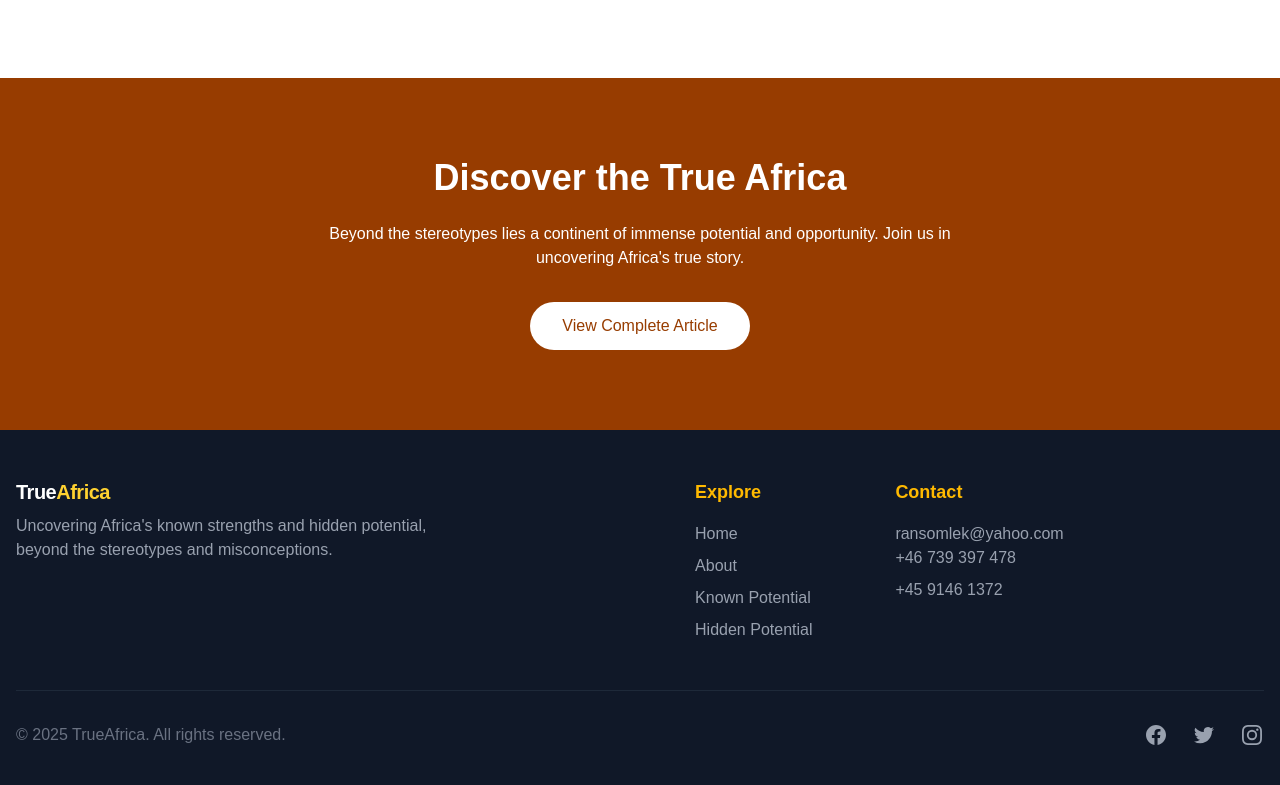
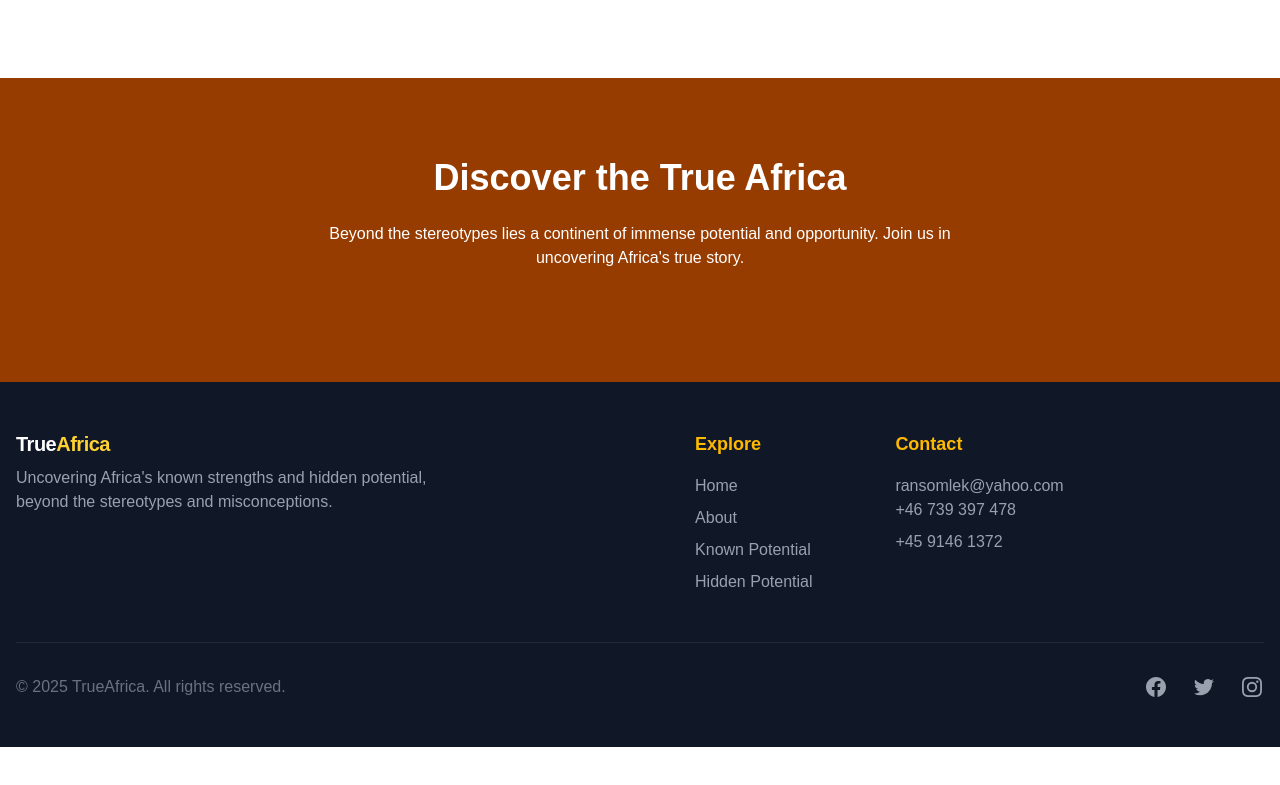
Before and after one commit to Wung-brandon/TrueAfri, a Next.js app: page / in a window 1280 px wide. Shown: the part 3756-4541 px from the top of the page. After the commit the page ends 4503 px from the top, so only its background shows below. Built offline with nearby package versions, Linux system fonts and the light colour scheme.

Commit message:
commented the view complete article button on the home page

```diff
--- a/src/app/page.js
+++ b/src/app/page.js
@@ -197,12 +197,12 @@ const Home = () => {
               Beyond the stereotypes lies a continent of immense potential and opportunity.
               Join us in uncovering Africa&apos;s true story.
             </p>
-            <button className="px-8 py-3 bg-white text-amber-800 hover:bg-gray-100 font-medium
+            {/* <button className="px-8 py-3 bg-white text-amber-800 hover:bg-gray-100 font-medium
               rounded-full transition-colors duration-300 cursor-pointer"
               onClick={()=> router.push('/article')}
             >
               View Complete Article
-            </button>
+            </button> */}
           </motion.div>
         </div>
       </section>
```
